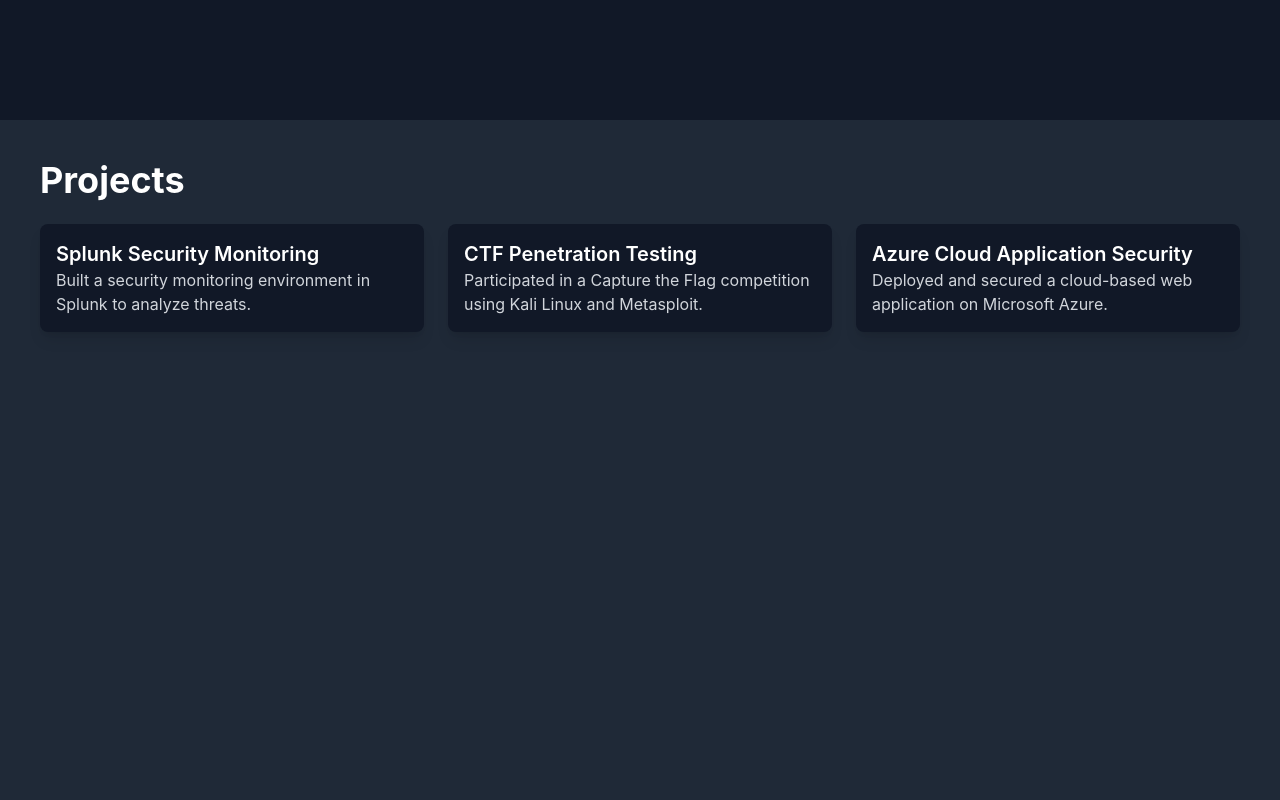
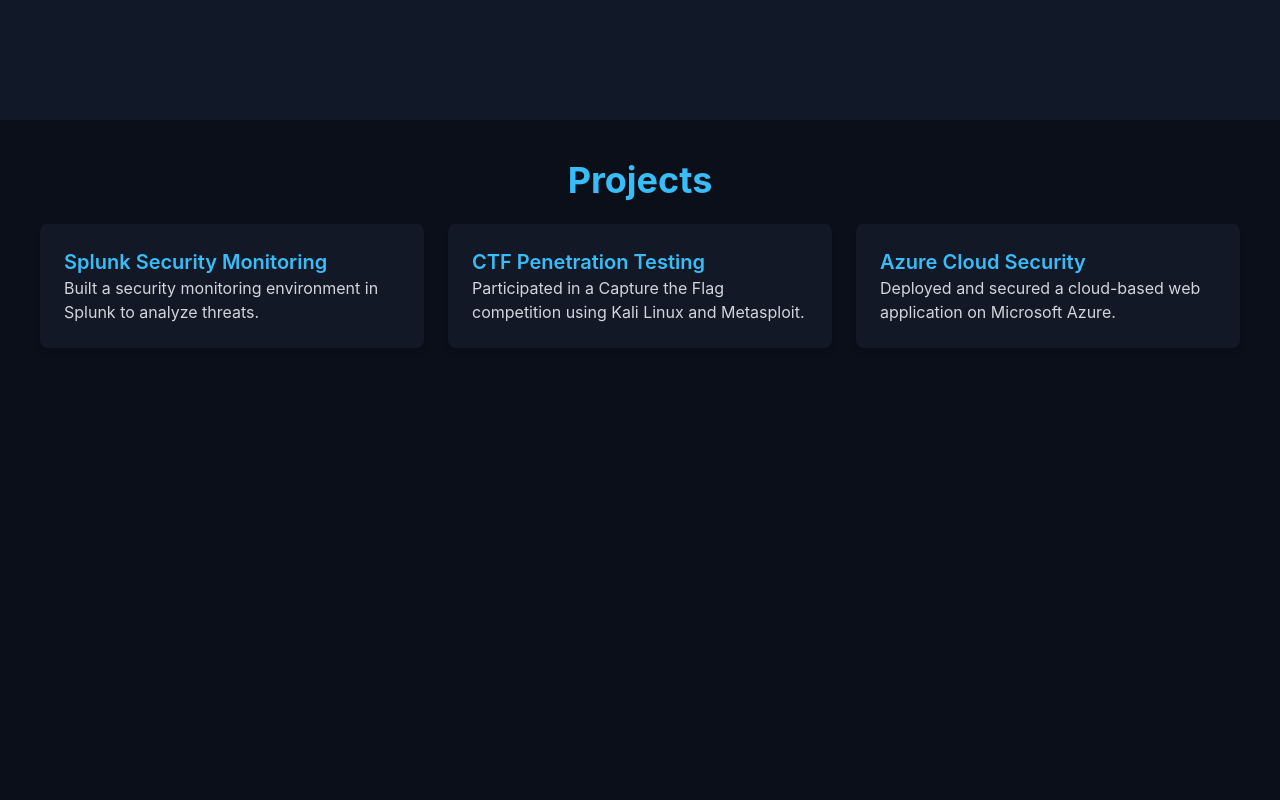
Before and after one commit to EyeonSee/EyeonCyberp, a React (Vite) app: page / in a window 1280 px wide. Shown: the part 1480-2280 px from the top of the page. Built offline with nearby package versions, Linux system fonts and the light colour scheme.

Commit message:
Update Projects.jsx

```diff
--- a/src/components/Projects.jsx
+++ b/src/components/Projects.jsx
@@ -8,19 +8,19 @@
     description: "Participated in a Capture the Flag competition using Kali Linux and Metasploit.",
   },
   {
-      title: "Azure Cloud Application Security",
+    title: "Azure Cloud Security",
     description: "Deployed and secured a cloud-based web application on Microsoft Azure.",
   }
 ];
 
 const Projects = () => {
   return (
-      <section id="projects" className="min-h-screen p-10 bg-gray-800 text-white">
-        <h2 className="text-4xl font-bold mb-6">Projects</h2>
+    <section id="projects" className="min-h-screen p-10 bg-[#0a0f1a] text-white">
+      <h2 className="text-4xl font-bold text-highlight mb-6 text-center">Projects</h2>
       <div className="grid grid-cols-1 md:grid-cols-3 gap-6">
         {projects.map((project, index) => (
-            <div key={index} className="bg-gray-900 p-4 rounded-lg shadow-lg">
-              <h3 className="text-xl font-semibold">{project.title}</h3>
+          <div key={index} className="bg-[#121826] p-6 rounded-lg shadow-md hover:shadow-lg hover:scale-105 transition">
+            <h3 className="text-xl font-semibold text-highlight">{project.title}</h3>
             <p className="text-gray-300">{project.description}</p>
           </div>
         ))}
```
Lines whose indentation alone changed are shown as unchanged.
